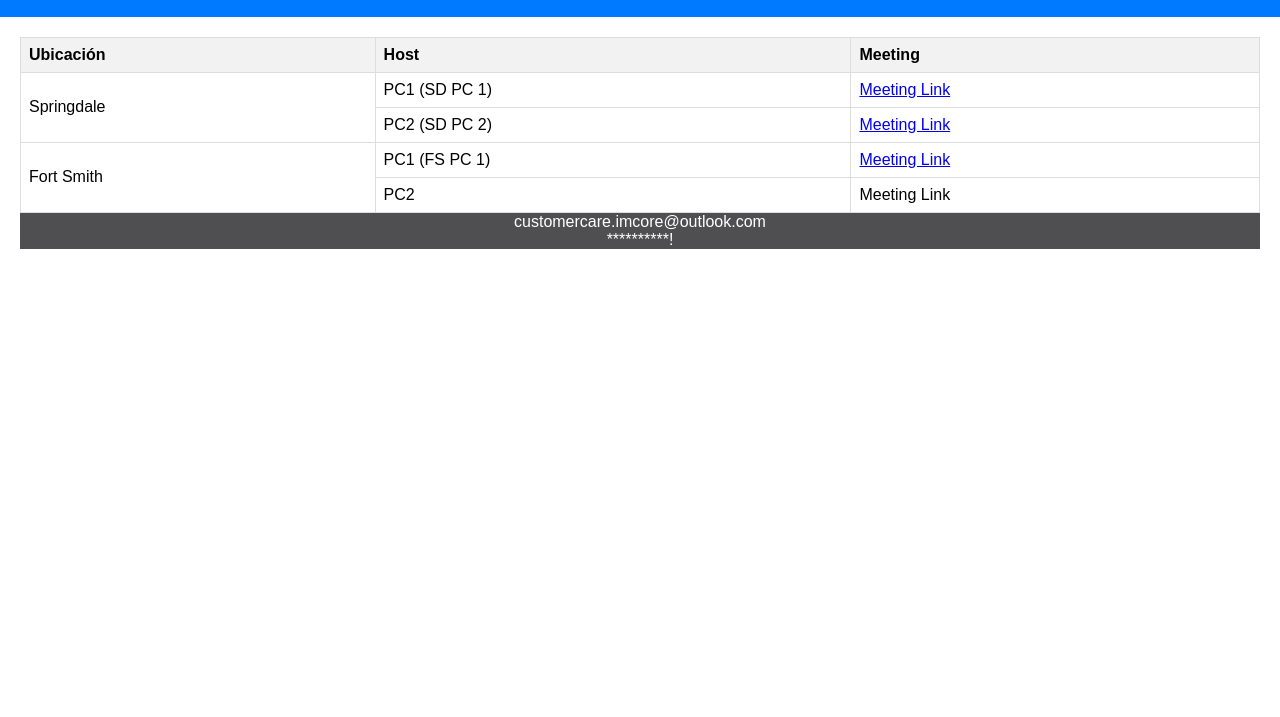
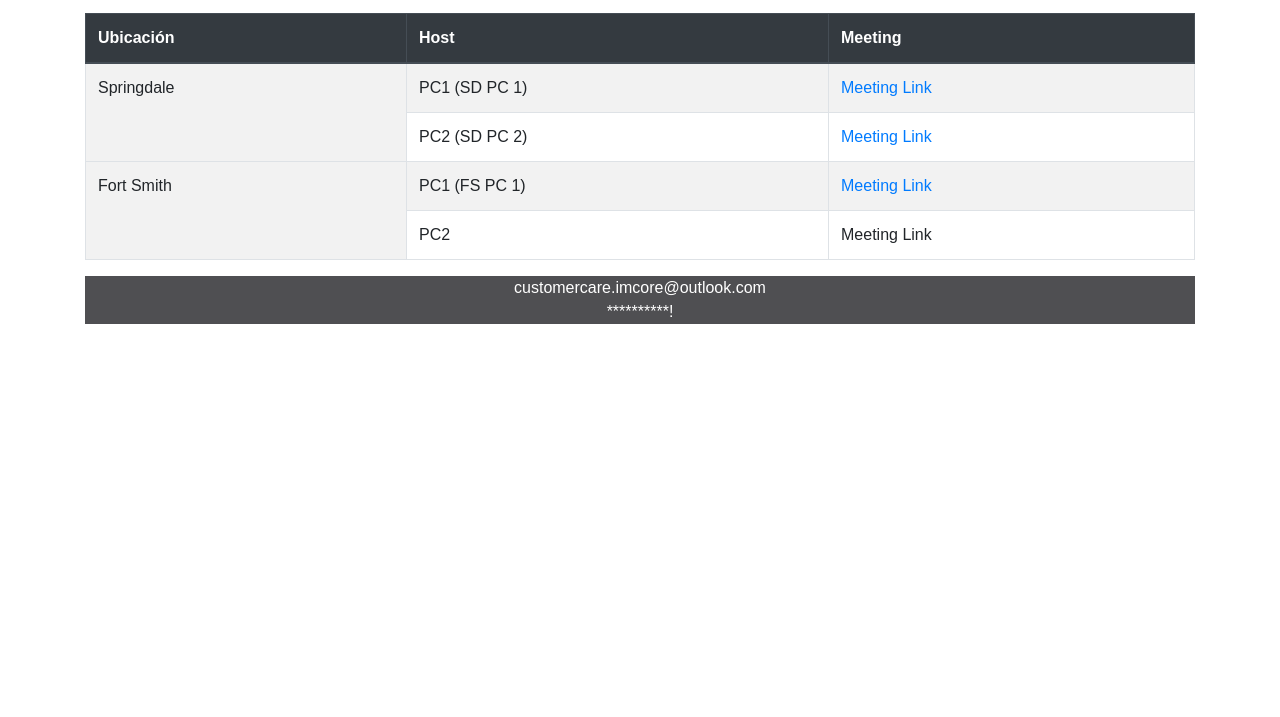
Before and after one commit to xdroberto/imcdev, a plain HTML site: page index.html in a window 1280 px wide. Shown: the part 83-800 px from the top of the page. Drawn offline with nearby package versions, Linux system fonts and the light colour scheme.

Commit message:
Update index.html
v2.0

```diff
--- a/index.html
+++ b/index.html
@@ -4,15 +4,17 @@
     <meta charset="UTF-8">
     <meta name="viewport" content="width=device-width, initial-scale=1.0">
     <title>IMCORE Remote Support</title>
+    <link rel="stylesheet" href="https://maxcdn.bootstrapcdn.com/bootstrap/4.5.2/css/bootstrap.min.css">
     <link rel="stylesheet" href="style.css">
 </head>
 <body>
     <header>
         <h1>IMCORE Remote Support</h1>
     </header>
-    <main>
-        <table>
-            <thead>
+    <main class="container">
+        <div class="table-responsive">
+            <table class="table table-bordered table-striped">
+                <thead class="thead-dark">
                     <tr>
                         <th>Ubicación</th>
                         <th>Host</th>
@@ -21,29 +23,35 @@
                 </thead>
                 <tbody>
                     <tr>
-                    <td rowspan="2">Springdale</td>
-                    <td>PC1 (SD PC 1)</td>
-                    <td><a href="https://us05web.zoom.us/j/88675442708?pwd=jQGdxIu3nCZd3tnsDJ0c2C6aWpQKfj.1">Meeting Link</a></td>
+                        <td data-label="Ubicación" rowspan="2">Springdale</td>
+                        <td data-label="Host">PC1 (SD PC 1)</td>
+                        <td data-label="Meeting"><a href="https://us05web.zoom.us/j/88675442708?pwd=jQGdxIu3nCZd3tnsDJ0c2C6aWpQKfj.1">Meeting Link</a></td>
                     </tr>
                     <tr>
-                    <td>PC2 (SD PC 2)</td>
-                    <td><a href="https://us05web.zoom.us/j/85669050600?pwd=QFpq35StWbaMw3IM4CIl3MreI2xXoN.1">Meeting Link</a></td>
+                        <td data-label="Host">PC2 (SD PC 2)</td>
+                        <td data-label="Meeting"><a href="https://us05web.zoom.us/j/85669050600?pwd=QFpq35StWbaMw3IM4CIl3MreI2xXoN.1">Meeting Link</a></td>
                     </tr>
                     <tr>
-                    <td rowspan="2">Fort Smith</td>
-                    <td>PC1 (FS PC 1)</td>
-                    <td><a href="https://us05web.zoom.us/j/85601772036?pwd=DKPRESdBhMU776H487tl84xsqYNrB6.1">Meeting Link</a></td>
+                        <td data-label="Ubicación" rowspan="2">Fort Smith</td>
+                        <td data-label="Host">PC1 (FS PC 1)</td>
+                        <td data-label="Meeting"><a href="https://us05web.zoom.us/j/85601772036?pwd=DKPRESdBhMU776H487tl84xsqYNrB6.1">Meeting Link</a></td>
                     </tr>
                     <tr>
-                    <td>PC2</td>
-                    <td><a>Meeting Link </a></td>
+                        <td data-label="Host">PC2</td>
+                        <td data-label="Meeting"><a>Meeting Link</a></td>
                     </tr>
                 </tbody>
             </table>
+        </div>
         <footer>
             customercare.imcore@outlook.com <br>
             **********!
         </footer>
     </main>
+
+    <!-- Bootstrap JS and dependencies -->
+    <script src="https://code.jquery.com/jquery-3.5.1.slim.min.js"></script>
+    <script src="https://cdn.jsdelivr.net/npm/@popperjs/core@2.9.3/dist/umd/popper.min.js"></script>
+    <script src="https://maxcdn.bootstrapcdn.com/bootstrap/4.5.2/js/bootstrap.min.js"></script>
 </body>
 </html>
```
Lines whose indentation alone changed are shown as unchanged.
